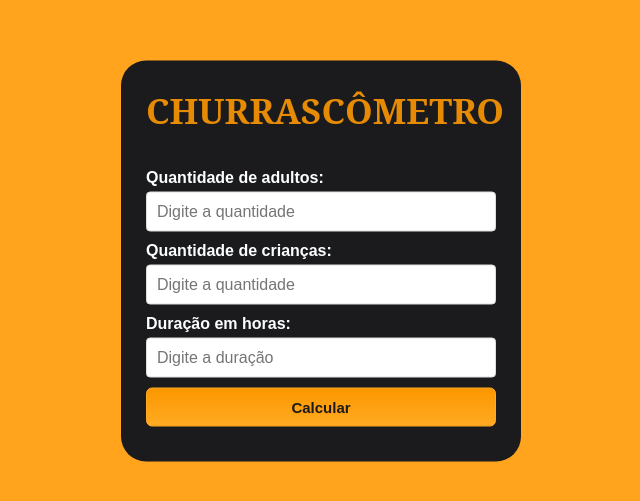
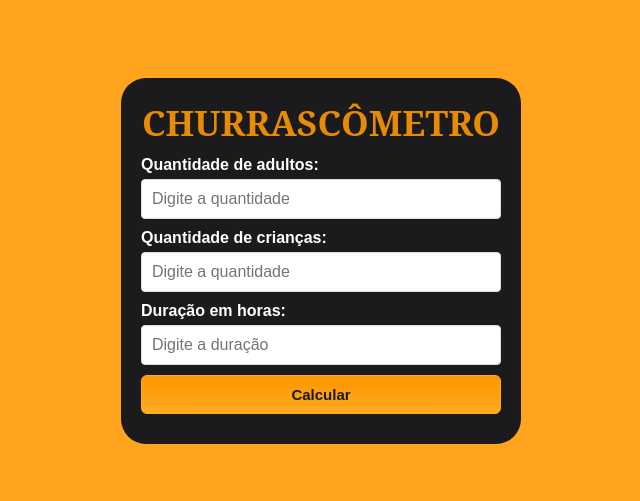
Before and after one commit to gblpacheco/churrascometro, a plain HTML site: page index.html in a window 1280 px wide. Shown: the part 139-640 px from the top of the page, without its empty margins (319-959 px from the left). Drawn offline with Linux system fonts and the light colour scheme; a web font is replaced by a local one.

Commit message:
Update style.css

```diff
--- a/css/style.css
+++ b/css/style.css
@@ -33,7 +33,7 @@ body {
 
 main {
     width: 400px;
-    padding: 25px;
+    padding: 20px;
     background-color: var(--color1);
     color: var(--color2);
     position: absolute;
@@ -47,7 +47,6 @@ main > h1 {
     text-transform: uppercase;
     color: var(--color3);
     text-align: center;
-    padding-bottom: 25px;
     font-size: 2.2em;
     font-family: var(--text-title);
 }
@@ -64,7 +63,6 @@ label {
     padding: 10px;
     border: 1px solid #ddd;
     border-radius: 4px;
-    font-size: 16px;
 }
 
   input:focus {
@@ -83,7 +81,6 @@ label {
 	font-family: Arial;
 	font-size: 15px;
 	font-weight: bold;
-	padding: 10px 24px;
 	text-decoration: none;
 	text-shadow: 0px 1px 0px #ff9900e3;
     margin: 10px 0px 10px 0px;
```
